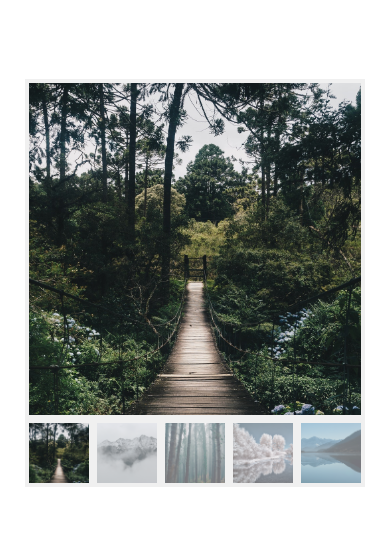
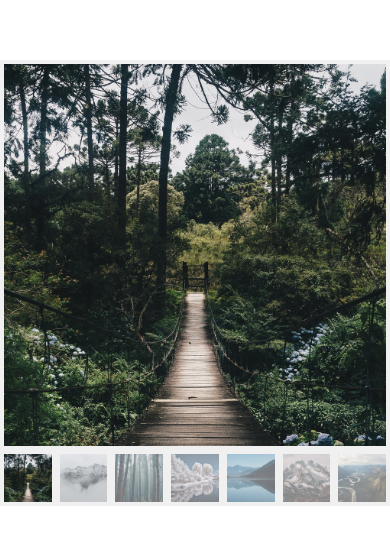
Before and after one commit to dadddda/carousel-react, a React app: page / in a window 390 px wide. Shown: the part 139-684 px from the top of the page. Built offline with nearby package versions, Linux system fonts and the light colour scheme.

Commit message:
Made carousel responsive

```diff
--- a/src/styles/Button.css
+++ b/src/styles/Button.css
@@ -2,8 +2,8 @@
   display: flex;
   align-items: center;
   justify-content: center;
-  width: 32px;
-  height: 32px;
+  width: 36px;
+  height: 36px;
   border-radius: 50%;
   background-color: rgba(240, 240, 240, 0.8);
   cursor: pointer;
--- a/src/styles/Buttons.css
+++ b/src/styles/Buttons.css
@@ -6,7 +6,7 @@
   justify-content: space-between;
   width: 100%;
   height: 100%;
-  padding: 0 12px;
+  padding: 0 14px;
   opacity: 0;
   transition: opacity 200ms ease-in-out;
 }
--- a/src/styles/Carousel.css
+++ b/src/styles/Carousel.css
@@ -1,8 +1,14 @@
 .Carousel {
   display: flex;
   flex-direction: column;
-  width: 340px;
-  height: 408px;
+  width: 476px;
+  height: max-content;
   margin: auto;
   background-color: rgb(240, 240, 240);
 }
+
+@media screen and (max-width: 476px) {
+  .Carousel {
+    width: 100%;
+  }
+}
--- a/src/styles/Slide.css
+++ b/src/styles/Slide.css
@@ -1,11 +1,14 @@
 .Slide {
   display: flex;
+  align-items: center;
+  justify-content: center;
   padding: 4px;
+  overflow: hidden;
 }
 
 .Slide.single {
-  width: 340px;
-  height: 340px;
+  width: 476px;
+  height: 476px;
 }
 
 .Slide.multiple {
@@ -16,7 +19,30 @@
   transition: opacity 200ms ease-in-out;
 }
 
+.Slide.multiple:hover {
+  opacity: 1;
+  transition: opacity 200ms ease-in-out;
+}
+
 .Slide.multiple.selected {
   opacity: 1;
   transition: opacity 200ms ease-in-out;
 }
+
+.Slide img {
+  width: 100%;
+  height: 100%;
+  object-fit: contain;
+}
+
+@media screen and (max-width: 476px) {
+  .Slide.single {
+    width: 100vw;
+    height: 100vw;
+  }
+
+  .Slide.multiple {
+    width: calc(100vw / 7);
+    height: calc(100vw / 7);
+  }
+}
--- a/src/styles/View.css
+++ b/src/styles/View.css
@@ -3,13 +3,23 @@
   display: flex;
   width: 100%;
   overflow: hidden;
-  touch-action: pan-y;
+  touch-action: pan-y pinch-zoom;
 }
 
 .View.single {
-  height: 340px;
+  height: 476px;
 }
 
 .View.multiple {
   height: 68px;
 }
+
+@media screen and (max-width: 476px) {
+  .View.single {
+    height: 100vw;
+  }
+
+  .View.multiple {
+    height: calc(100vw / 7);
+  }
+}
```
